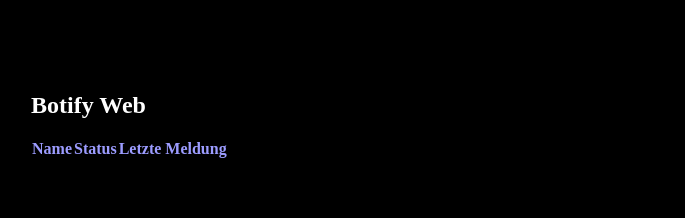
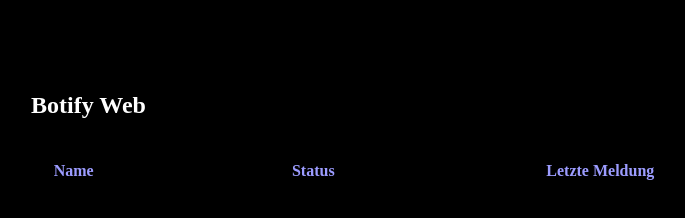
Before and after one commit to FlorianZasa/botify-web, a plain HTML site: page index.html in a window 1280 px wide. Shown: the whole page, without its empty margins (41-726 px from the left). Drawn offline with Linux system fonts and the light colour scheme; no server answers.

```diff
--- a/style.css
+++ b/style.css
@@ -13,11 +13,18 @@
 }
 
 
+th, td {
+  text-align: left;
+  padding: 2%;
+}
+
 td {
   font-size: large;
 }
 
+
 table {
   border-collapse: collapse;
   border-spacing: 0;
+  width: 100%
 }
```
